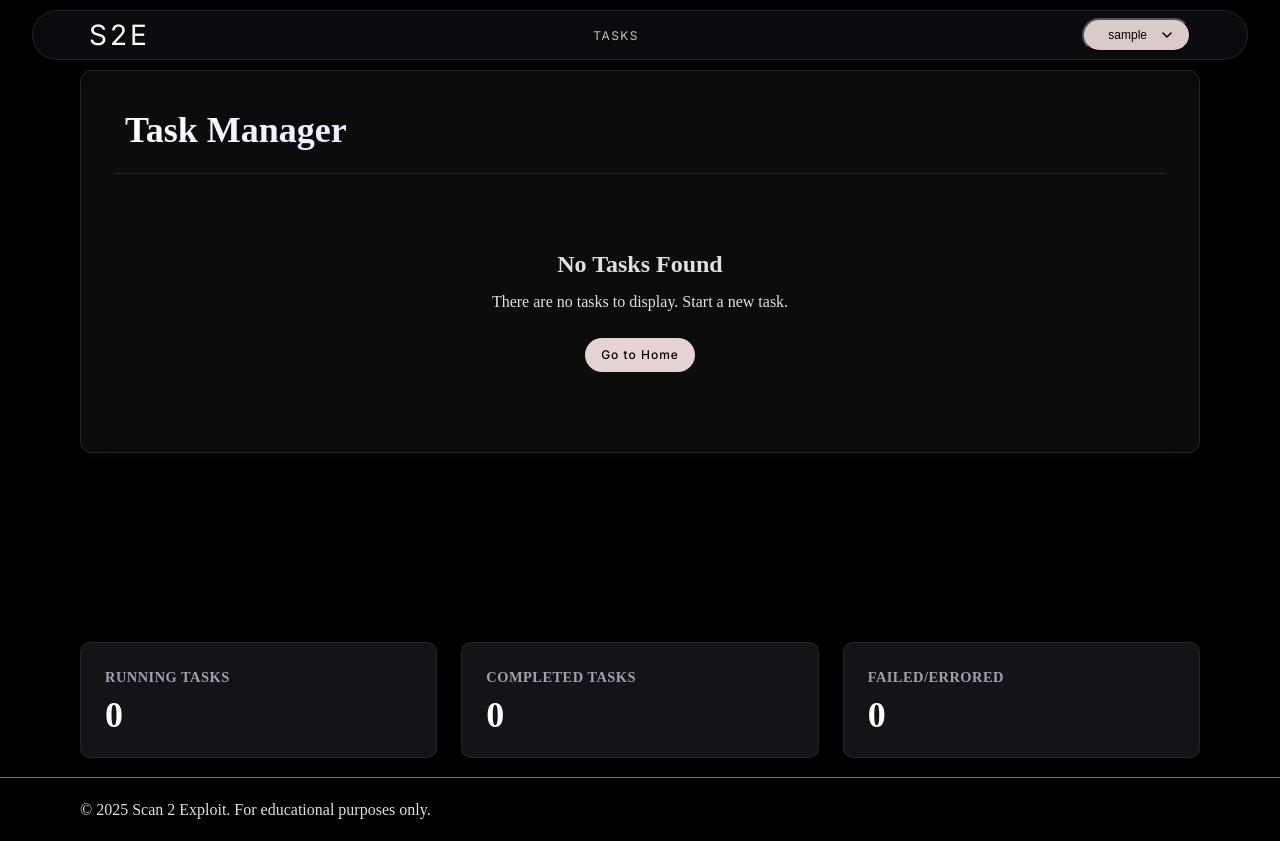
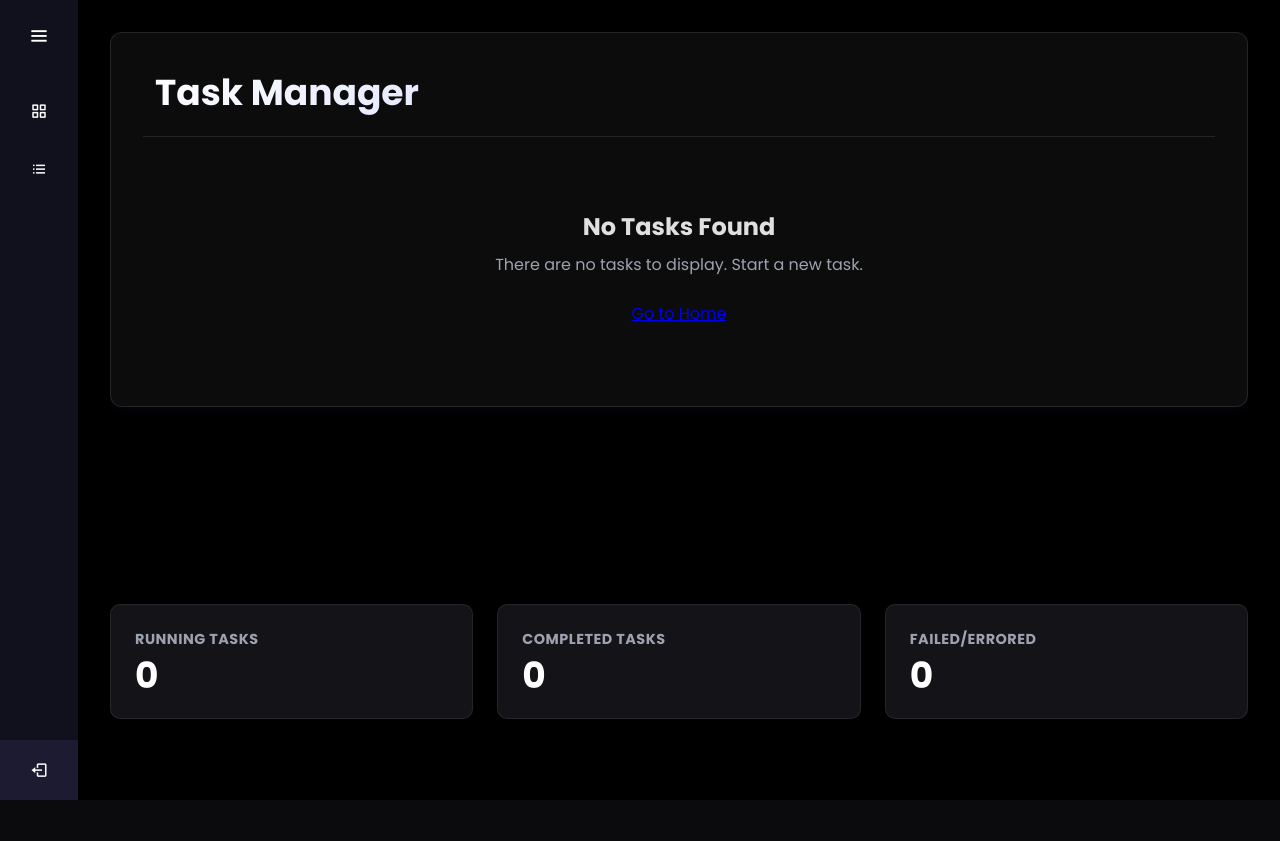
Before and after one commit to SekharPatel/S2E, a Flask app: page /tasks in a window 1280 px wide. After the commit the page ends 800 px from the top, so only its background shows below. Run offline with Flask 3, Linux system fonts and the light colour scheme; the visitor is signed in with stand-in values (Sample User, id 1).

Commit message:
refactor: Update CSS and JavaScript for improved sidebar functionality and layout; enhance playbook JSON with additional actions

```diff
--- a/app/static/css/base.css
+++ b/app/static/css/base.css
@@ -1,265 +1,224 @@
-/* base.css - global and layout styles for the app */
-
-/* Reset and Base Styles */
-* {
-    margin: 0;
-    padding: 0;
-    box-sizing: border-box;
+/* Google Font Link */
+@import url('https://fonts.googleapis.com/css2?family=Poppins:wght@200;300;400;500;600;700&display=swap');
+*{
+  margin: 0;
+  padding: 0;
+  box-sizing: border-box;
+  font-family: "Poppins" , sans-serif;
+}
+body {
+    background: #000;
+    color: #fff;
+}
+.sidebar{
+  position: fixed;
+  left: 0;
+  top: 0;
+  height: 100%;
+  width: 78px;
+  background: #11101D;
+  padding: 6px 14px;
+  z-index: 99;
+  transition: all 0.5s ease;
+}
+.sidebar.open{
+  width: 250px;
+}
+.sidebar .logo-details{
+  height: 60px;
+  display: flex;
+  align-items: center;
+  position: relative;
+}
+.sidebar .logo-details .icon{
+  opacity: 0;
+  transition: all 0.5s ease;
+}
+.sidebar .logo-details .logo_name{
+  padding-left: 10px;
+  color: #fff;
+  font-size: 20px;
+  font-weight: 600;
+  opacity: 0;
+  transition: all 0.5s ease;
+  margin-left: 10px;
+}
+.sidebar.open .logo-details .icon,
+.sidebar.open .logo-details .logo_name{
+  opacity: 1;
+}
+.sidebar .logo-details #btn{
+  position: absolute;
+  top: 50%;
+  right: 0;
+  transform: translateY(-50%);
+  font-size: 22px;
+  transition: all 0.4s ease;
+  font-size: 23px;
+  text-align: center;
+  cursor: pointer;
+  transition: all 0.5s ease;
+}
+.sidebar.open .logo-details #btn{
+  text-align: right;
+}
+.sidebar i{
+  color: #fff;
+  height: 60px;
+  min-width: 50px;
+  font-size: 28px;
+  text-align: center;
+  line-height: 60px;
+}
+.sidebar .nav-list{
+  margin-top: 20px;
+  height: 100%;
+}
+.sidebar li{
+  position: relative;
+  margin: 8px 0;
+  list-style: none;
+}
+.sidebar li .tooltip{
+  position: absolute;
+  top: -20px;
+  left: calc(100% + 15px);
+  z-index: 3;
+  background: #fff;
+  color: #11101D; /* Dark text for light tooltip */
+  box-shadow: 0 5px 10px rgba(0, 0, 0, 0.3);
+  padding: 6px 12px;
+  border-radius: 4px;
+  font-size: 15px;
+  font-weight: 400;
+  opacity: 0;
+  white-space: nowrap;
+  pointer-events: none;
+  transition: 0s;
+}
+.sidebar li:hover .tooltip{
+  opacity: 1;
+  pointer-events: auto;
+  transition: all 0.4s ease;
+  top: 50%;
+  transform: translateY(-50%);
+}
+.sidebar.open li .tooltip{
+  display: none;
 }
 
-body {
-    font-family: 'Inter', -apple-system, BlinkMacSystemFont, 'Segoe UI', Roboto, sans-serif system-ui, -apple-system, BlinkMacSystemFont, 'Segoe UI', Roboto, Oxygen, Ubuntu, Cantarell, 'Open Sans', 'Helvetica Neue', sans-serif;
-    background: #000000;
-    color: #ffffff;
-    line-height: 1.5;
-    overflow-x: hidden;
+.sidebar li a{
+  display: flex;
+  height: 100%;
+  width: 100%;
+  border-radius: 12px;
+  align-items: center;
+  text-decoration: none;
+  transition: all 0.4s ease;
+  background: #11101D;
+}
+.sidebar li a:hover{
+  background: #FFF;
+}
+.sidebar li a .links_name{
+  color: #fff;
+  font-size: 15px;
+  font-weight: 400;
+  white-space: nowrap;
+  opacity: 0;
+  pointer-events: none;
+  transition: 0.4s;
+}
+.sidebar.open li a .links_name{
+  opacity: 1;
+  pointer-events: auto;
+}
+.sidebar li a:hover .links_name,
+.sidebar li a:hover i{
+  transition: all 0.5s ease;
+  color: #11101D;
+}
+.sidebar li i{
+  height: 50px;
+  line-height: 50px;
+  font-size: 18px;
+  border-radius: 12px;
+}
+.sidebar li.profile{
+  position: fixed;
+  height: 60px;
+  width: 78px;
+  left: 0;
+  bottom: -8px;
+  padding: 10px 14px;
+  background: #1d1b31;
+  transition: all 0.5s ease;
+  overflow: hidden;
+}
+.sidebar.open li.profile{
+  width: 250px;
+}
+.sidebar li .profile-details{
+  display: flex;
+  align-items: center;
+  flex-wrap: nowrap;
+}
+.sidebar li.profile .name,
+.sidebar li.profile .job{
+  font-size: 15px;
+  font-weight: 400;
+  color: #fff;
+  white-space: nowrap;
+}
+.sidebar li.profile .job{
+  font-size: 12px;
+}
+.sidebar .profile #log_out{
+  position: absolute;
+  top: 50%;
+  right: 0;
+  transform: translateY(-50%);
+  background: #1d1b31;
+  width: 100%;
+  height: 60px;
+  line-height: 60px;
+  border-radius: 0px;
+  transition: all 0.5s ease;
+  text-align: center;
+}
+.sidebar.open .profile #log_out{
+  width: 50px;
+  background: none;
 }
 
-.container {
-    max-width: auto;
-    padding: .5rem 5rem;
-    padding-top: 20px;
-    padding-bottom: 1.2rem;
-
+.home-section{
+  position: relative;
+  background: #000;
+  min-height: 100vh;
+  top: 0;
+  left: 78px;
+  width: calc(100% - 78px);
+  transition: all 0.5s ease;
+  z-index: 2;
 }
 
-.container p{
-    padding-bottom: 0;
-    margin-top: 0;
-    color: #e5dee7;
+.sidebar.open ~ .home-section{
+  left: 250px;
+  width: calc(100% - 250px);
+}
+.home-section .main-content{
+  padding: 2rem;
+  color: #ffffff; /* Ensure content text is white */
 }
 
-footer {
-    border-top: 1px solid rgba(255, 255, 255, 0.466);
+/* For pages without a sidebar like the login page */
+body.no-sidebar .home-section {
+    left: 0;
+    width: 100%;
 }
 
-/* Animated Background */
-/* .bg-animated {
-    position: fixed;
-    top: 0;
-    left: 0;
-    width: 100%;
-    height: 100%;
-    z-index: -1;
-    background: radial-gradient(circle at 20% 50%, rgba(120, 119, 198, 0.1) 0%, transparent 50%),
-               radial-gradient(circle at 80% 20%, rgba(255, 119, 198, 0.1) 0%, transparent 50%),
-               radial-gradient(circle at 40% 80%, rgba(120, 219, 255, 0.1) 0%, transparent 50%);
-    animation: backgroundShift 20s ease-in-out infinite;
+@media (max-width: 420px) {
+  .sidebar li .tooltip{
+    display: none;
+  }
 }
-
-@keyframes backgroundShift {
-    0%, 100% { transform: translateY(0px) rotate(0deg); }
-    50% { transform: translateY(-20px) rotate(1deg); }
-} */
-
-/* Navigation */
-nav {
-    position: relative;
-    top: 10px;
-    left: 50%;
-    transform: translateX(-50%);
-    width: 95%;
-    height: 50px;
-    background: #0a0a0f;
-    backdrop-filter: blur(10px);
-    -webkit-backdrop-filter: blur(10px);
-    z-index: 500;
-    display: flex;
-    align-items: center;
-    padding: 0 2rem;
-    border-radius: 30px;
-    box-shadow: 0 4px 30px rgba(0, 0, 0, 0.1);
-    border: 1px solid rgba(255, 255, 255, 0.1);
-    transition: all 0.3s ease;
-    transform: translateX(-50%) translateY(0);
-}
-
-/* Add new class for hiding navbar on scroll down */
-/* nav.nav-hidden {
-    transform: translateX(-50%) translateY(-100px);
-} */
-
-.nav-container {
-    width: 100%;
-    max-width: 1400px;
-    margin: 0 auto;
-    display: flex;
-    justify-content: space-between;
-    align-items: center;
-    padding-left: 1.5rem;
-    padding-right: 1.5rem;
-}
-
-.logo {
-    font-family: 'Inter', sans-serif;
-    font-size: 1.75rem;
-    font-weight: 300;
-    color: #fff;
-    text-decoration: none;
-    letter-spacing: 3px;
-}
-
-.nav-links {
-    display: flex;
-    gap: 2.5rem;
-    list-style: none;
-    padding: 0;
-    margin: 0;
-}
-
-.nav-links a {
-    font-family: 'Inter', sans-serif;
-    color: #cac0c0;
-    text-decoration: none;
-    font-size: 0.75rem;
-    font-weight: 400;
-    letter-spacing: 1.5px;
-    text-transform: uppercase;
-    transition: color 0.3s ease;
-}
-
-.nav-links a:hover {
-    color: #FFFFFF;
-}
-
-/* Buttons */
-.signin-button {
-    font-family: 'Inter', sans-serif;
-    background: #e7d3d3;
-    color: #000;
-    padding: 0.5rem 1rem;
-    border-radius: 30px;
-    text-decoration: none;
-    font-size: 0.75rem;
-    font-weight: 500;
-    letter-spacing: 1px;
-    border: none;
-    cursor: pointer;
-    display: inline-flex;
-    align-items: center;
-    justify-content: center;
-    transition: background-color 0.2s ease;
-    height: auto;
-}
-
-.signin-button:hover {
-    background: #ffffff;
-    color: #000;
-    transform: none;
-    box-shadow: none;
-}
-
-/* User Dropdown */
-.user-dropdown {
-    position: relative;
-    display: inline-block;
-}
-.user-dropdown-btn {
-    background: #dbcaca;
-    color: #000;
-    border-radius: 30px;
-    font-size: 0.75rem;
-    font-weight: 500;
-    padding: 0.5rem 1rem;
-    border-color: rgb(0, 0, 0);
-    cursor: pointer;
-    display: flex;
-    align-items: center;
-    gap: 0.5rem;
-    transition: background 0.5s;
-}
-.user-dropdown-btn:hover, .user-dropdown-btn:focus {
-    background: #ffffff;
-    color: #000;
-}
-.user-dropdown-menu {
-    display: none;
-    position: absolute;
-    top: 110%;
-    min-width: 100px;
-    color: #ffffff;
-    border-radius: 50px;
-    box-shadow: 0 4px 24px rgba(0,0,0,0.18);
-    border: none;
-    z-index: 1001;
-    padding: 0.5rem 0;
-    backdrop-filter: blur(20%);
-    animation: dropdownFade 0.15s ease-out;
-}
-@keyframes dropdownFade {
-    from {
-        opacity: 0;
-        transform: translateY(-10px);
-    }
-    to {
-        opacity: 1;
-        transform: translateY(0);
-    }
-}
-.user-dropdown.open .user-dropdown-menu {
-    display: block;
-}
-.user-dropdown-menu a {
-    display: block;
-    padding: 0.5rem 1.2rem;
-    border-radius: 50px;
-    color: #fff;
-    text-decoration: none;
-    font-size: 0.95rem;
-    border: none;
-    background: transparent;
-    text-align: left;
-    transition: background 0.2s, color 0.2s;
-}
-.user-dropdown-menu a:hover {
-    background: #8025db;
-    color: #fff;
-}
-
-@media (max-width: 1024px) {
-    .user-dropdown-btn {
-        padding: 0.5rem 1rem;
-        font-size: 0.9rem;
-    }
-    .user-dropdown-menu {
-        min-width: 90px;
-    }
-    .user-dropdown-menu a {
-        padding: 0.4rem 1rem;
-        font-size: 0.85rem;
-    }
-}
-
-@media (max-width: 768px) {
-    .user-dropdown-btn {
-        padding: 0.4rem 0.8rem;
-        font-size: 0.85rem;
-    }
-    .nav-links a {
-        display: none;
-    }
-    .user-dropdown-menu {
-        min-width: 80px;
-    }
-    .user-dropdown-menu a {
-        padding: 0.35rem 0.8rem;
-        font-size: 0.8rem;
-    }
-}
-
-@media (max-width: 480px) {
-    .user-dropdown-btn {
-        padding: 0.3rem 0.6rem;
-        font-size: 0.8rem;
-    }
-    .nav-links a {
-        display: none;
-    }
-    .nav-container {
-        margin-right: 0;
-    }
-    .user-dropdown-menu a {
-        padding: 0.3rem 0.6rem;
-        font-size: 0.75rem;
-    }
-}
--- a/app/static/css/home.css
+++ b/app/static/css/home.css
@@ -11,9 +11,7 @@
 }
 
 .dashboard-container {
-    max-width: 1400px;
     margin: 0 auto;
-    padding: 1.5rem 1rem;
 }
 
 .project-header {
--- a/app/templates/base.html
+++ b/app/templates/base.html
@@ -1,55 +1,78 @@
 <!DOCTYPE html>
-<html lang="en">
+<html lang="en" dir="ltr">
+<head>
+    <meta charset="UTF-8" />
+    <title>{% block title %}S2E - Scan 2 Exploit{% endblock %}</title>
 
-<head>
-    <meta charset="UTF-8">
-    <meta name="viewport" content="width=device-width, initial-scale=1.0">
-    <title>{% block title %}Scan 2 Exploit(S2E){% endblock %}</title>
+    <!-- Boxicons CDN Link -->
+    <link href="https://unpkg.com/boxicons@2.1.2/css/boxicons.min.css" rel="stylesheet" />
+    <link rel="stylesheet" href="{{ url_for('static', filename='css/base.css') }}" />
     <link rel="icon" type="image/x-icon" href="{{ url_for('static', filename='images/favicon.ico') }}">
-    <link rel="stylesheet" href="{{ url_for('static', filename='css/base.css') }}">
-    <link href="https://fonts.googleapis.com/css2?family=Inter:wght@400;500;600;700;900&display=swap" rel="stylesheet">
+
     {% block extra_css %}{% endblock %}
+    <meta name="viewport" content="width=device-width, initial-scale=1.0" />
 </head>
+<body class="{% if not session.username %}no-sidebar{% endif %}">
+    {% if session.username %}
+    <div class="sidebar">
+        <div class="logo-details">
+            <div class="logo_name">S2E</div>
+            <i class="bx bx-menu" id="btn"></i>
+        </div>
+        <ul class="nav-list">
+            <li>
+                <a href="{{ url_for('home.home') }}">
+                    <i class="bx bx-grid-alt"></i>
+                    <span class="links_name">Dashboard</span>
+                </a>
+                <span class="tooltip">Dashboard</span>
+            </li>
+            <li>
+                <a href="{{ url_for('tasks.list_tasks') }}">
+                    <i class="bx bx-list-ul"></i>
+                    <span class="links_name">Tasks</span>
+                </a>
+                <span class="tooltip">Tasks</span>
+            </li>
+            <!-- Placeholder for future pages -->
+            <!--
+            <li>
+                <a href="#">
+                    <i class="bx bx-folder"></i>
+                    <span class="links_name">Projects</span>
+                </a>
+                <span class="tooltip">Projects</span>
+            </li>
+            <li>
+                <a href="#">
+                    <i class="bx bx-bot"></i>
+                    <span class="links_name">Playbooks</span>
+                </a>
+                <span class="tooltip">Playbooks</span>
+            </li>
+            -->
+            <li class="profile">
+                <div class="profile-details">
+                    <i class="bx bx-user"></i>
+                    <div class="name_job">
+                        <div class="name">{{ session.username }}</div>
+                    </div>
+                </div>
+                <a href="{{ url_for('auth.logout') }}" style="background: none;">
+                    <i class="bx bx-log-out" id="log_out"></i>
+                </a>
+            </li>
+        </ul>
+    </div>
+    {% endif %}
 
-<body>
-    <!-- <div class="bg-animated"></div> -->
-    <nav>
-        <div class="nav-container">
-            <a href="{{ url_for('home.home') }}" class="logo">S2E</a>
-            <ul class="nav-links">
-                {% if session.username %}
-                <li><a href="{{ url_for('tasks.list_tasks') }}">TASKS</a></li>
-                {% else %}
-                <li><a href="{{ url_for('auth.login') }}">TASKS</a></li>
-                {% endif %}
-            </ul>
-            {% if session.username %}
-            <div class="user-dropdown" id="userDropdown">
-                <button class="user-dropdown-btn" id="userDropdownBtn">
-                    <i class="fas fa-user-circle" style="font-size:1.1em;"></i> {{ session.username }}
-                    <svg style="margin-left:6px;" width="12" height="8" viewBox="0 0 12 8">
-                        <path d="M2 2l4 4 4-4" stroke="#000" stroke-width="1.5" fill="none" stroke-linecap="round" />
-                    </svg>
-                </button>
-                <div class="user-dropdown-menu" id="userDropdownMenu">
-                    <a href="{{ url_for('auth.logout') }}">Logout</a>
-                </div>
-            </div>
-            {% else %}
-            <a href="{{ url_for('auth.login') }}" class="signin-button">Sign In</a>
-            {% endif %}
+    <section class="home-section">
+        <div class="main-content">
+            {% block content %}{% endblock %}
         </div>
-    </nav>
-    <div class="container">
-        {% block content %}{% endblock %}
-    </div>
-    <footer class="bg-dark text-white text-center py-4 mt-5">
-        <div class="container">
-            <p class="mb-0">© 2025 Scan 2 Exploit. For educational purposes only.</p>
-        </div>
-    </footer>
+    </section>
+
     <script src="{{ url_for('static', filename='js/base.js') }}"></script>
     {% block extra_js %}{% endblock %}
 </body>
-
 </html>
```
Also changed, not shown: app/static/js/base.js (+18 -33 lines), config/playbooks.json (+10 -0 lines).
